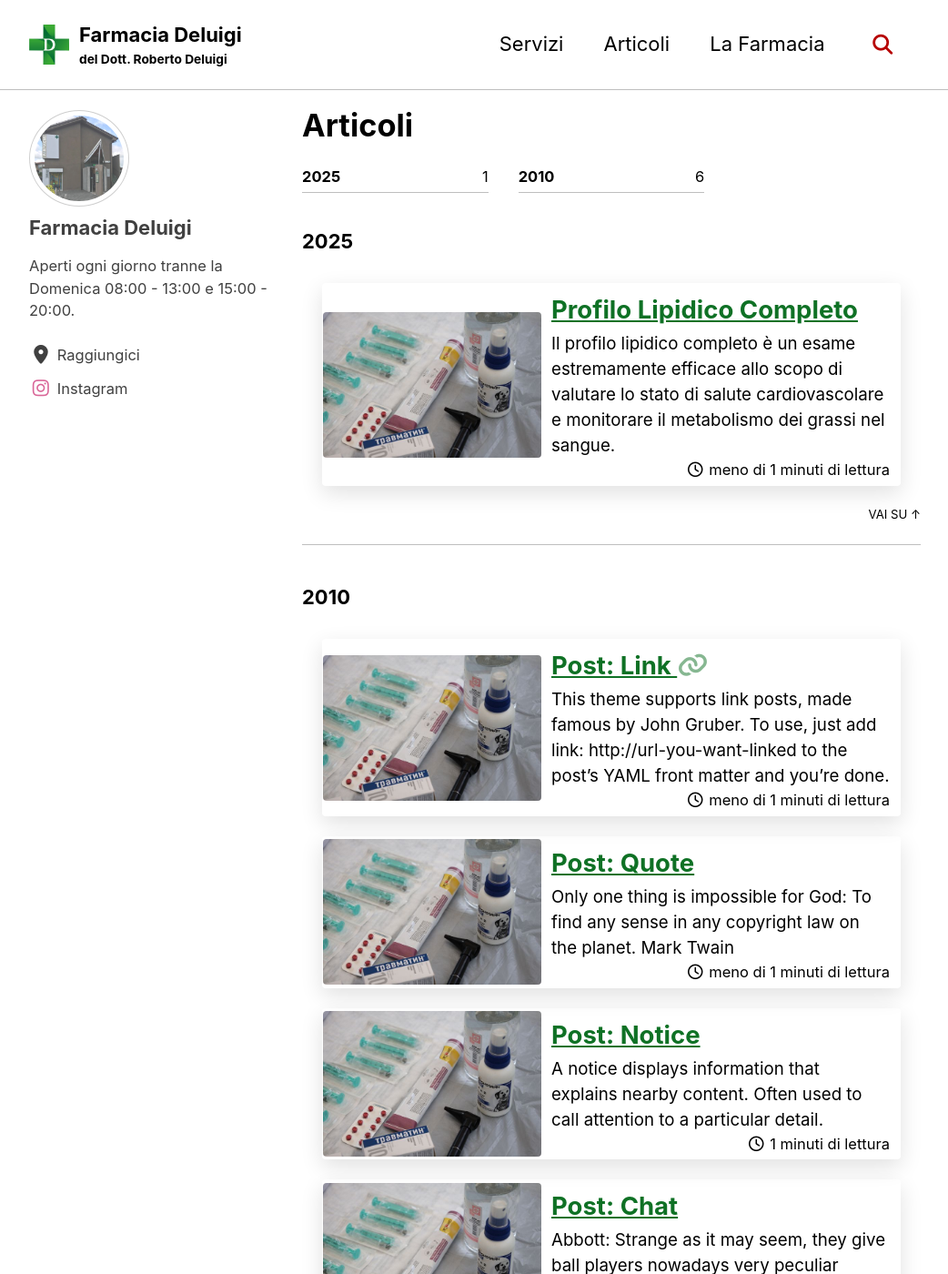
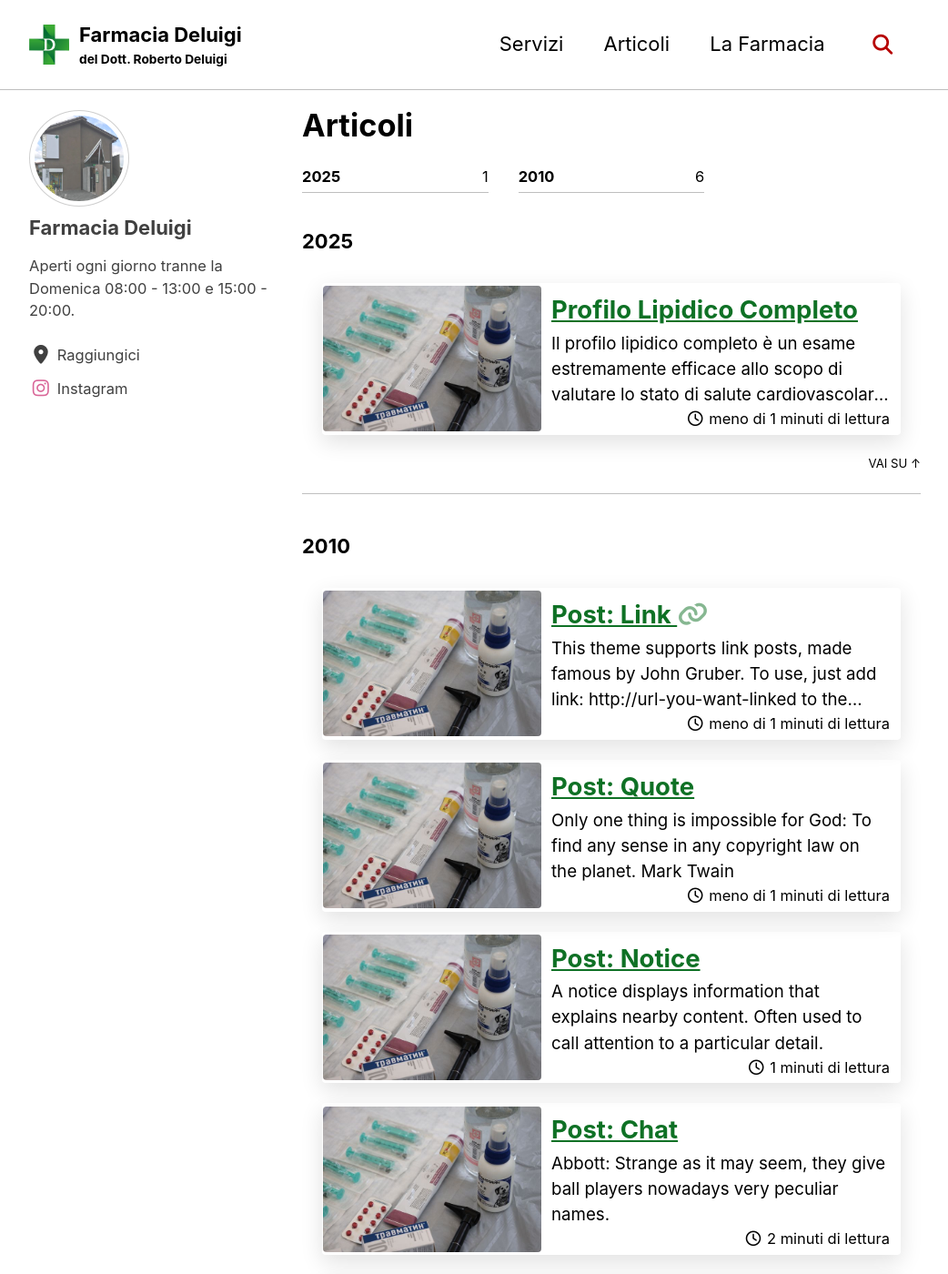
Before and after one commit to farmdeluigi/FarmaciaDeluigi, a Jekyll site: the page built from _pages/year-archive.md, in a window 1280 px wide and 1400 px high. Shown: the whole window at 91% size, without its empty margins (118-1160 px from the left). Built offline with Jekyll 4.4.1, drawn with Linux system fonts in a browser that asks for light colours; cached includes are drawn as plain includes.

Commit message:
better excerpt handling

```diff
--- a/_sass/custom/_custom.scss
+++ b/_sass/custom/_custom.scss
@@ -1,4 +1,4 @@
-// Base color HEX preso dal Logo: #228b37 - https://paletton.com/#uid=52T0u0kobn5eBvEjOqIrQiKyfdr
+/* Base color HEX preso dal Logo: #228b37 - https:/*paletton.com/#uid=52T0u0kobn5eBvEjOqIrQiKyfdr */
 $link-color: #0f7125;
 $primary-color: #1E6471;
 $footer-background-color: #055a18;
@@ -11,13 +11,31 @@ $footer-background-color: #055a18;
 Avoid for layout, spacing, and structural changes unless absolutely necessary.
 */
 
+/* BETTER EXCERPT CLAMPING */
+.archive__item-excerpt{
+    display: -webkit-box !important;
+        -webkit-line-clamp: 3; /* max number of lines */
+        line-clamp: 3;
+        -webkit-box-orient: vertical;
+        overflow: hidden;
+        text-overflow: ellipsis;
+}
+
+@media (max-width: 600px) {
+    .archive__item-excerpt {
+        -webkit-line-clamp: 2; /* max number of lines */
+        line-clamp: 2;
+    }
+}
+/* END BETTER EXCERPT CLAMPING */
+
 .archive__item {
-    border: 1px solid #00b32a00; //transparent border so we can make it appear on hover without shifting content
+    border: 1px solid #00b32a00; /*transparent border so we can make it appear on hover without shifting content */
     border-radius: 4px;
 
     margin: 1rem;
 
-    min-height: 3rem; //48px touch target
+    min-height: 3rem; /* 48px touch target */
 
     transition:
         transform 250ms ease-out,
@@ -27,7 +45,7 @@ Avoid for layout, spacing, and structural changes unless absolutely necessary.
     &:hover {
         transform: translateY(-4px) scale(1.02);
         box-shadow: 0 8px 24px rgba(0, 0, 0, 0.12);
-        background-color: #00d9ff1a; //$primary-color with reduced opacity
+        background-color: #00d9ff1a; /* $primary-color with reduced opacity */
         border: 1px solid #ff2d2d8a;
     }
 }
@@ -36,7 +54,7 @@ Avoid for layout, spacing, and structural changes unless absolutely necessary.
     color: $link-color !important;
 }
 
-// left-aligned teaser
+/* left-aligned teaser */
 .archive__item {
     &.archive__item--teaser-list {
         display: flex;
@@ -45,24 +63,25 @@ Avoid for layout, spacing, and structural changes unless absolutely necessary.
 
         .archive__item-body {
             .page__meta {
+                margin-top: auto;
                 align-self: flex-end;
                 font-size: 0.75rem;
             }
         }
     }
 
-    // Thumbnail container
+    /* Thumbnail container */
     .archive__item-teaser--list {
-        flex: 0 0 240px; //thumb area, fixed width
+        flex: 0 0 240px; /*thumb area, fixed width*/
         max-width: 240px;
         align-self: center;
 
         img {
             width: 100%;
-            height: 160px; //~3:2 aspect ratio
-            object-fit: cover; //crop img to fill box without distortion
+            height: 160px; /*~3:2 aspect ratio*/
+            object-fit: cover; /*crop img to fill box without distortion*/
             border-radius: 4px;
-            //box-shadow: 0 8px 24px rgba(0, 0, 0, 0.12);
+            /*box-shadow: 0 8px 24px rgba(0, 0, 0, 0.12);*/
         }
     }
 
@@ -70,7 +89,7 @@ Avoid for layout, spacing, and structural changes unless absolutely necessary.
         margin-top: 0.5rem;
         margin-left: 0.5rem;
         margin-right: 0.5rem;
-        flex: 1; //take up remaining space
+        flex: 1; /*take up remaining space*/
         display: flex;
         flex-direction: column;
     }
@@ -81,11 +100,11 @@ Avoid for layout, spacing, and structural changes unless absolutely necessary.
     }
 }
 
-// MOBILE
+/* MOBILE*/
 @media (max-width: 600px) {
     .archive__item--teaser-list {
         flex-direction: column;
-        align-items: center !important; //center image and text block
+        align-items: center !important; /*center image and text block*/
     }
 
     .archive__item-teaser--list {
@@ -93,7 +112,7 @@ Avoid for layout, spacing, and structural changes unless absolutely necessary.
         max-width: none !important;
         width: 100% !important;
         display: flex;
-        justify-content: center; //horizontally center img
+        justify-content: center; /*horizontally center img*/
 
         img {
             width: 100% !important;
--- a/_sass/custom/_servizi.scss
+++ b/_sass/custom/_servizi.scss
@@ -1,4 +1,4 @@
-/* Override the inner item's spacing */
+/* Override grid spacing */
 .grid__item .archive__item {
   margin: 0 !important;
   padding: 0 !important;
```
